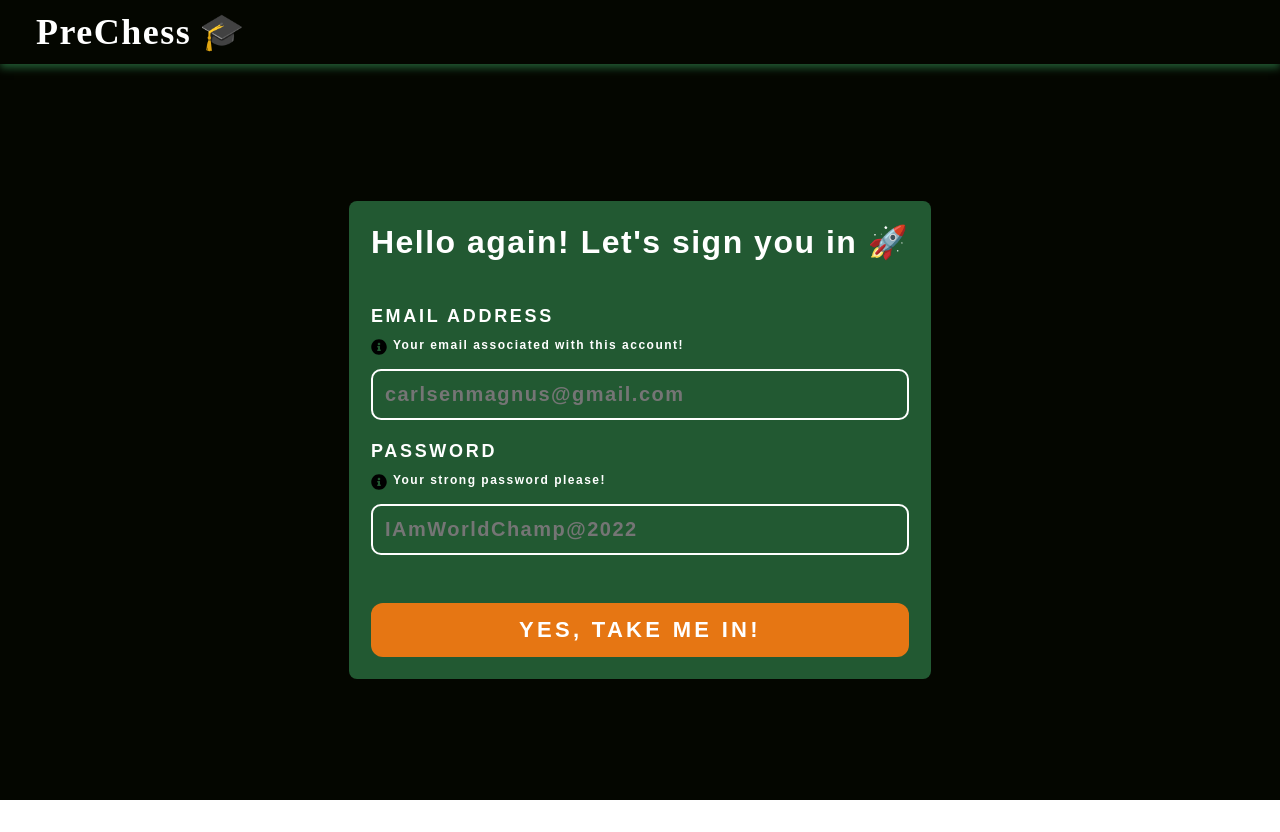
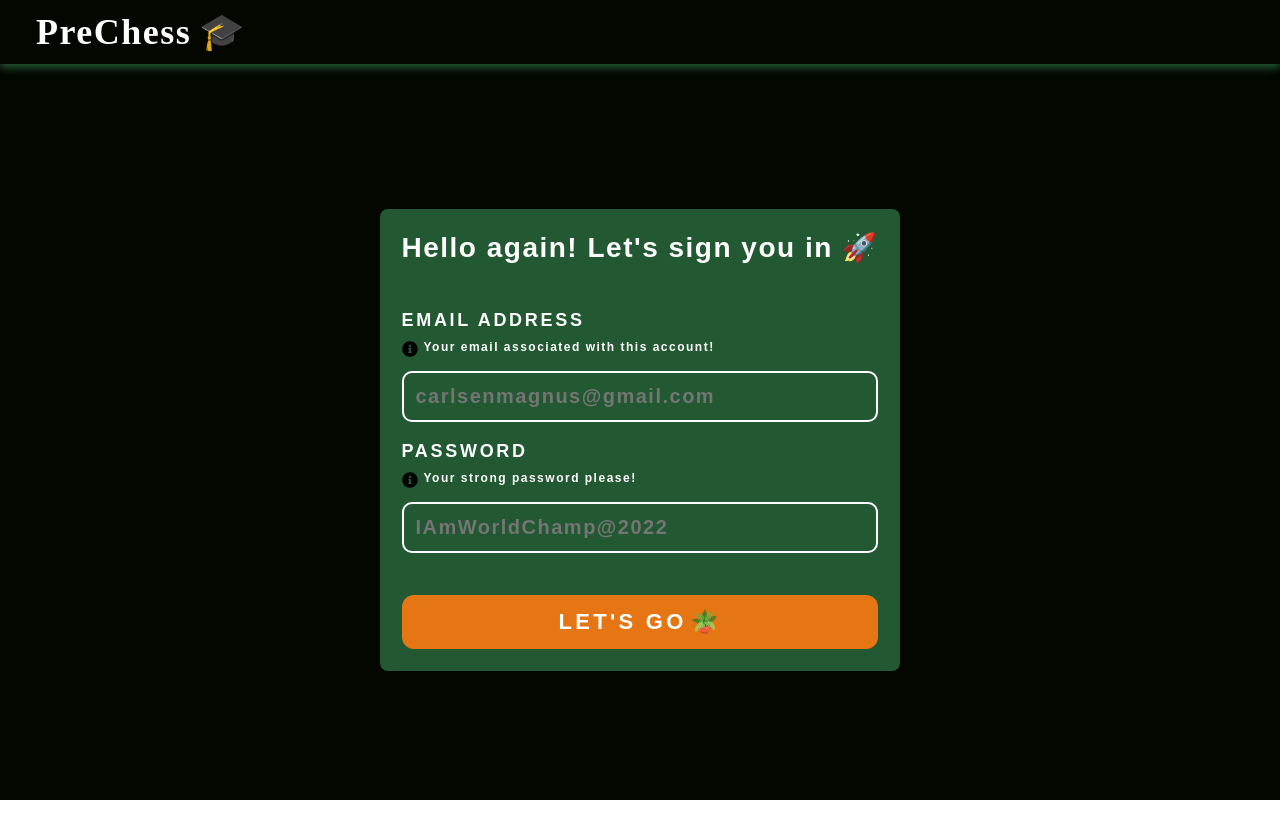
Before and after one commit to ganm0r/Prechess, a React (Create React App) app in the folder frontend/: page /login in a window 1280 px wide. Built offline with nearby package versions, Linux system fonts and the light colour scheme.

Commit message:
:sparkles: Add spinner for Login page

```diff
--- a/frontend/src/pages/Login.jsx
+++ b/frontend/src/pages/Login.jsx
@@ -18,11 +18,17 @@ const Grid = styled.div`
   position: relative;
 `;
 
+const Flex = styled.div`
+  display: flex;
+  width: 100%;
+  height: 100%;
+`;
+
 const SubHeading = styled.h1`
   margin: 0%;
-  font-weight: ${typography.fontWeights.semibold};
+  font-weight: ${typography.fontWeights.black};
   font-family: ${typography.fonts.primary};
-  font-size: 32px;
+  font-size: 28px;
   color: ${colors.white};
   position: relative;
   user-select: none;
@@ -79,7 +85,16 @@ const Login = () => {
   }
 
   if(isLoading) {
-    return <HashLoader color={colors.orange} />
+    return (
+      <Flex
+        style={{
+          alignItems: "center",
+          justifyContent: "center"
+        }}
+      >
+        <HashLoader color={colors.orange} />
+      </Flex>
+    )
   }
 
   return (
@@ -126,9 +141,10 @@ const Login = () => {
                 onChange={onChange}
               />
               <Button
-                children={"Yes, take me in!"}
                 type={"submit"}
-              />
+              >
+                Let's Go<span style={{ paddingLeft: "4px" }}>🪴</span>
+              </Button>
             </Form>
           </Grid>
         </Card>
```
